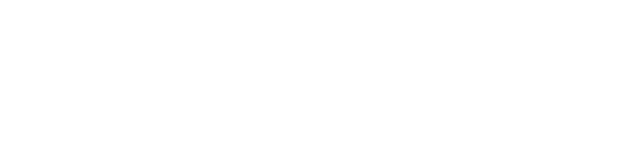
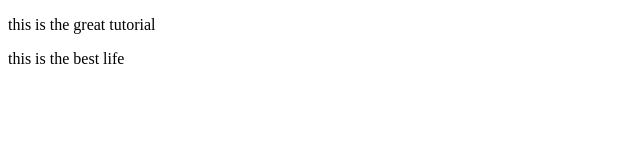
Before and after one commit to Gabriel-Andy/Git-course, a plain HTML site: page index.html in a window 1280 px wide. Shown: the whole page, without its empty margins (0-640 px from the left). Drawn offline with Linux system fonts and the light colour scheme.

Commit message:
change the index file

```diff
--- a/index.html
+++ b/index.html
@@ -1,11 +1,12 @@
 <!DOCTYPE html>
 <html lang="en">
-<head>
-    <meta charset="UTF-8">
-    <meta name="viewport" content="width=device-width, initial-scale=1.0">
+  <head>
+    <meta charset="UTF-8" />
+    <meta name="viewport" content="width=device-width, initial-scale=1.0" />
     <title>Document</title>
-</head>
-<body>
-
-</body>
+  </head>
+  <body>
+    <p>this is the great tutorial</p>
+    <p>this is the best life</p>
+  </body>
 </html>
```
